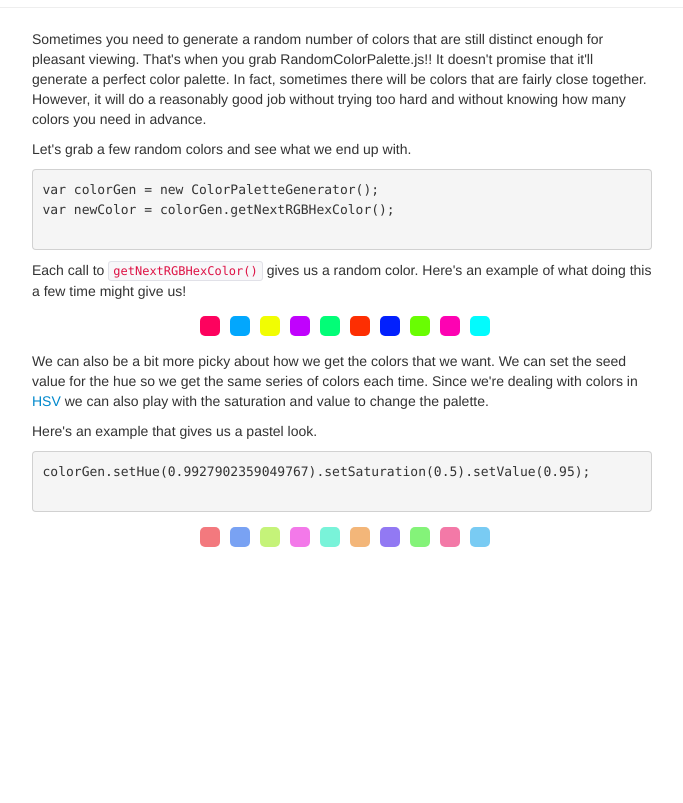
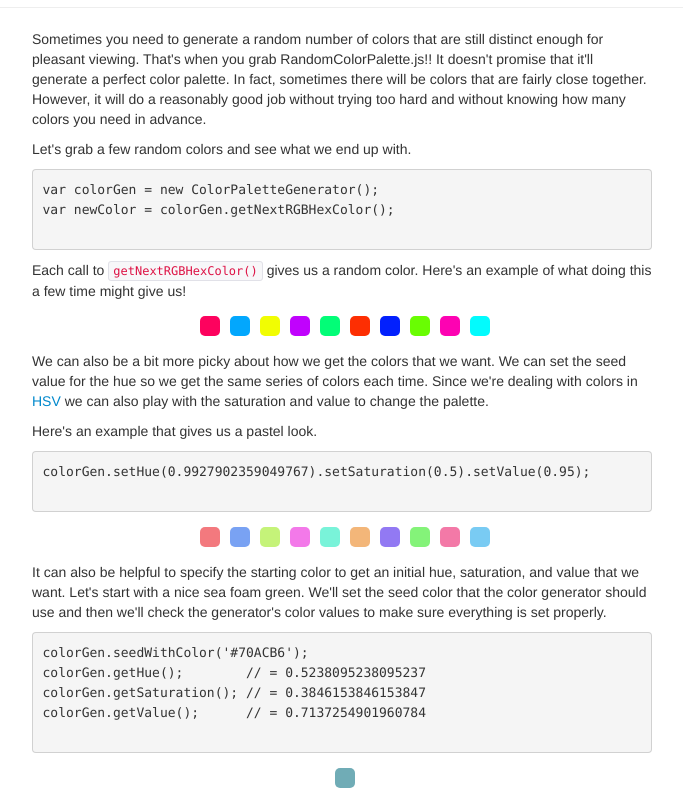
Before and after one commit to MJJoyce/RandomColorPalette, a plain HTML site: page index.html in a window 1280 px wide. Shown: the part 73-876 px from the top of the page, without its empty margins (298-981 px from the left). Before the commit the page ends 800 px from the top, so only its background shows below. Drawn offline with nearby package versions, Linux system fonts and the light colour scheme.

Commit message:
Add `seedWithColor` example

```diff
--- a/index.html
+++ b/index.html
@@ -68,7 +68,26 @@ colorGen.setHue(0.9927902359049767).setSaturation(0.5).setValue(0.95);
 						<div id="customHSVExample"></div>
 					</center>
 				</div>
-
+				<div class="row">
+					<div class="span8 offset2">
+					<p>
+					It can also be helpful to specify the starting color to get an initial hue, saturation, and value that we want. Let's start with a nice sea foam green. We'll set the seed color that the color generator should use and then we'll check the generator's color values to make sure everything is set properly.
+					</p>
+					<p>
+					<pre>
+colorGen.seedWithColor('#70ACB6');
+colorGen.getHue();        // = 0.5238095238095237
+colorGen.getSaturation(); // = 0.3846153846153847
+colorGen.getValue();      // = 0.7137254901960784
+					</pre>
+					</p>
+					</div>
+				</div>
+				<div class="row">
+					<center>
+						<div id="seedWithColor"></div>
+					</center>
+				</div>
 			</div>
 		</div>
 		</div>
@@ -105,6 +124,11 @@ colorGen.setHue(0.9927902359049767).setSaturation(0.5).setValue(0.95);
 				}
 				customHSVExample += "</ul>";
 				$('#customHSVExample').html(customHSVExample);
+
+				clrGen.seedWithColor('#70ACB6');
+				var newRGB = clrGen.getNextRGBHexColor();
+				var seedWithColor = "<ul id='seedWithColor'><li><span class='colorPill' style='background-color:#" + newRGB +";'></span></li></ul>";
+				$('#seedWithColor').html(seedWithColor);
 			});
 		</script>
 <div id="colorTest"></div>
```
